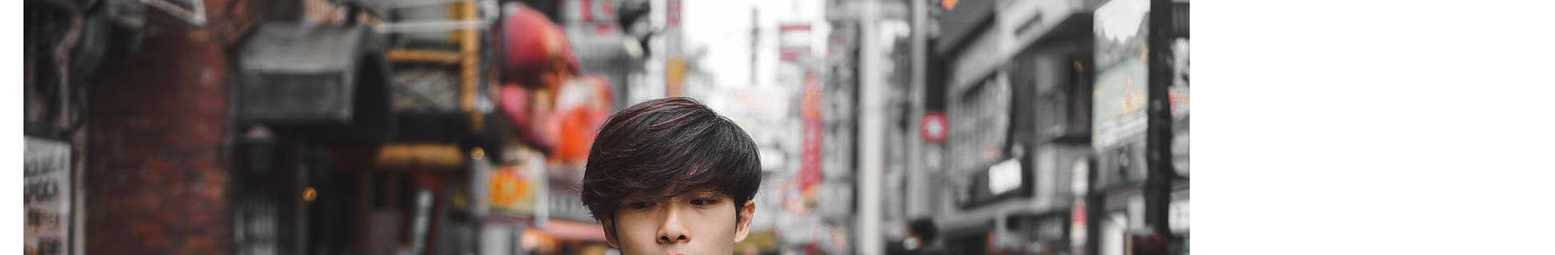
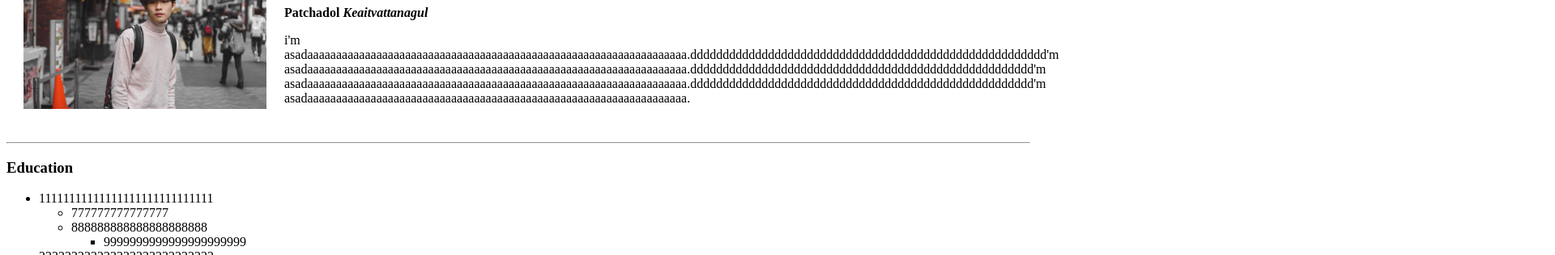
Before and after one commit to PattMc/cv, a plain HTML site: page index.html in a window 1280 px wide. Shown: the part 102-418 px from the top of the page at 81% size, 1920 px wide, since content can reach past the window. Drawn offline with Linux system fonts and the light colour scheme.

Commit message:
Update index.html

```diff
--- a/index.html
+++ b/index.html
@@ -9,7 +9,7 @@
 <body>
   <table cellspacing="20">
     <tr>
-      <td><img src="images/PatMc.jpg" alt="PatMc Profile Picture"></td>
+      <td><img src="images/PatMc.jpg" style="width: 300px;" alt="PatMc Profile Picture"></td>
       <td>
           <h1>PatMc</h1>
         <p><strong>Patchadol <em>Keaitvattanagul</em></strong></p>
```
